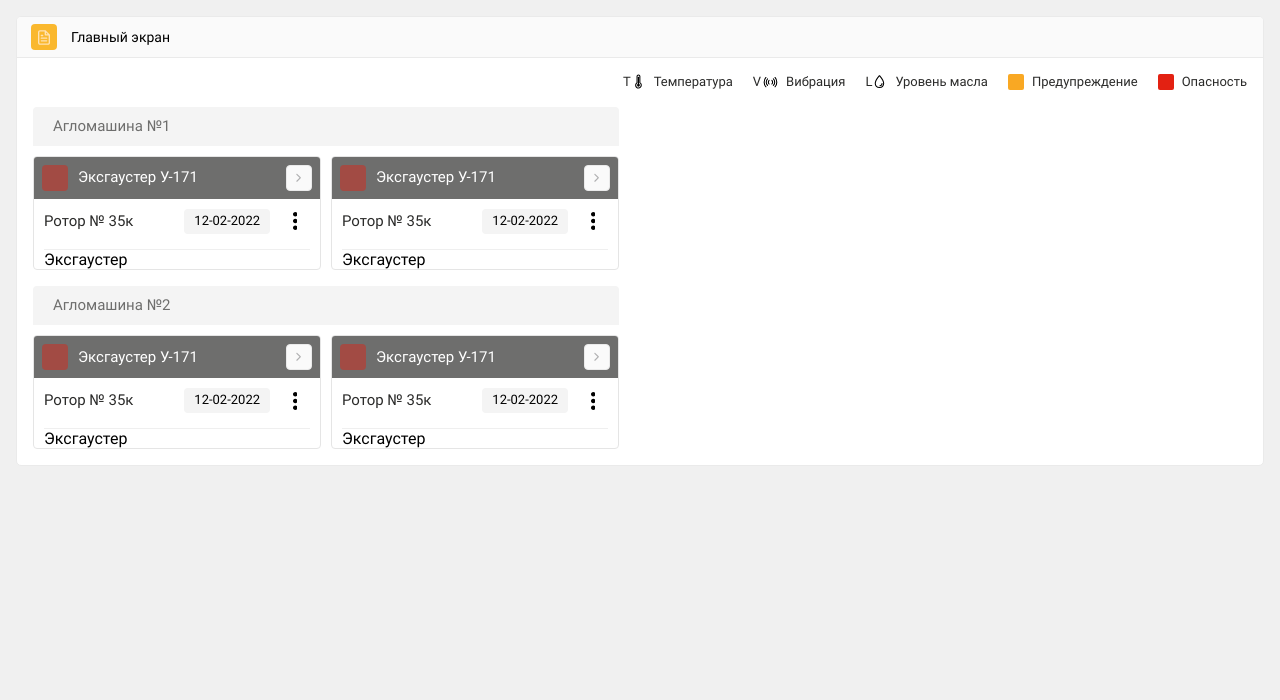
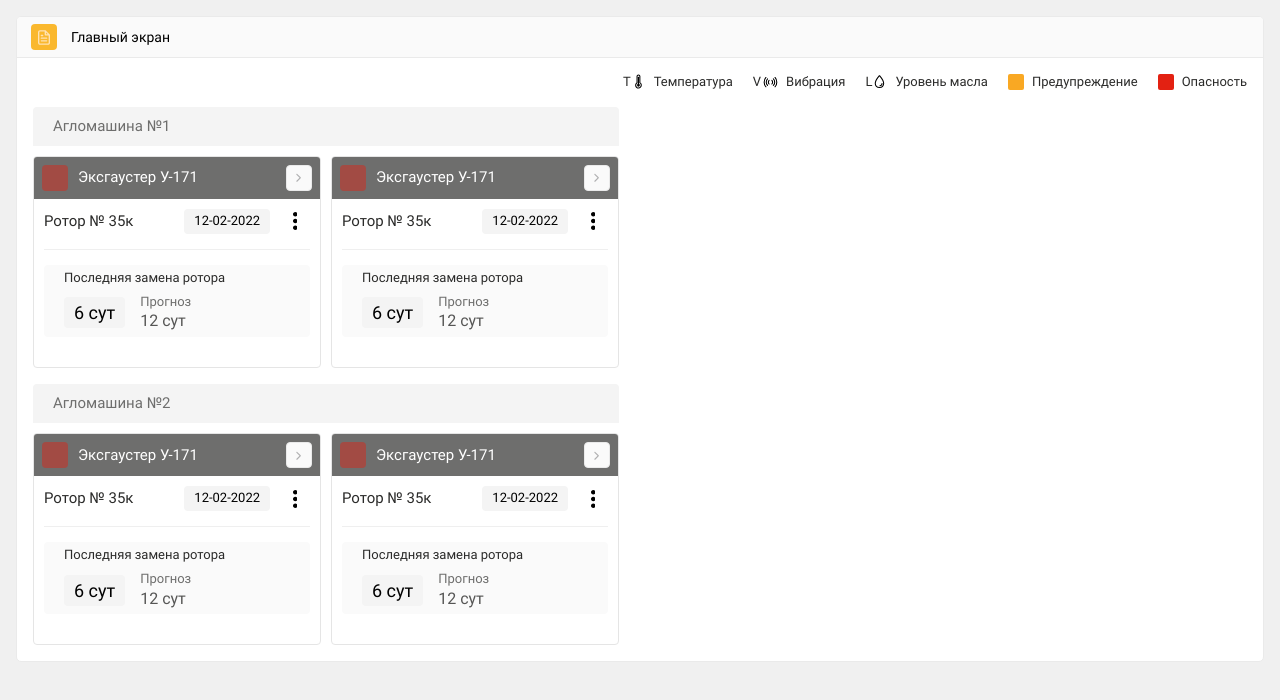
Before and after one commit to rrain0/exhauster-react-ts, a React (Create React App) app: page /main-screen in a window 1280 px wide. Shown: the top 700 px of the page. Built offline with nearby package versions, Linux system fonts and the light colour scheme.

Commit message:
feat(): workin'...

```diff
--- a/src/components/ExhausterCard/ExhausterCard.tsx
+++ b/src/components/ExhausterCard/ExhausterCard.tsx
@@ -18,7 +18,12 @@ function ExhausterCard(){
       <RotorTitle.Row />
       <Space h={15}/>
       <Line/>
-      Эксгаустер
+      <Space h={15}/>
+      <RotorReplacement.Card />
+      <Space h={15}/>
+
+
+      <Space h={15}/>
     </MainContentFrame>
   </Exhauster>
 }
@@ -164,17 +169,26 @@ namespace RotorReplacement {
   export function Card(){
     return <Card_>
     <Row><Title>Последняя замена ротора</Title></Row>
-    <Row><TimePassed>6 сут</TimePassed></Row>
+    <Row>
+      <TimePassed>6 сут</TimePassed>
+      <Forecast>
+        <ForecastTitle>Прогноз</ForecastTitle>
+        <ForecastTime>12 сут</ForecastTime>
+      </Forecast>
+    </Row>
     </Card_>
   }
   const Card_ = styled.div`
     background: #FAFAFA;
     border-radius: 4px;
     padding: 5px 20px;
-    ${col}
+    ${col};
+    gap: 7px;
   `
   const Row = styled.div`
     ${row};
+    gap: 15px;
+    align-items: center;
   `
   const Title = styled.h5`
     font: 500 13px/129% Roboto;
@@ -190,6 +204,15 @@ namespace RotorReplacement {
     color: black;
   `
   const Forecast = styled.div`
-
+    ${col};
+    gap: 1px;
+  `
+  const ForecastTitle = styled.div`
+    font: 400 13px/129% Roboto;
+    color: #6E6E6D;
+  `
+  const ForecastTime = styled.div`
+    font: 500 16px/129% Roboto;
+    color: #565655;
   `
 }
```
